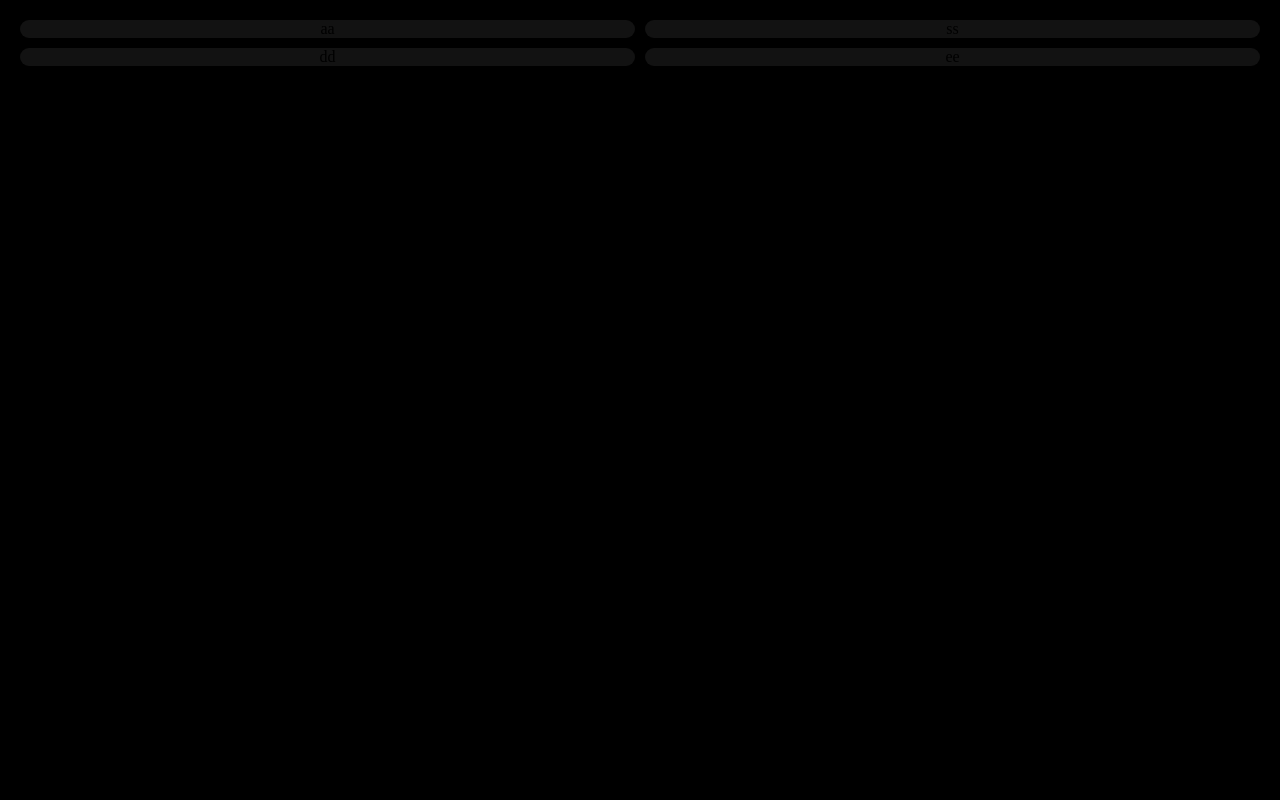
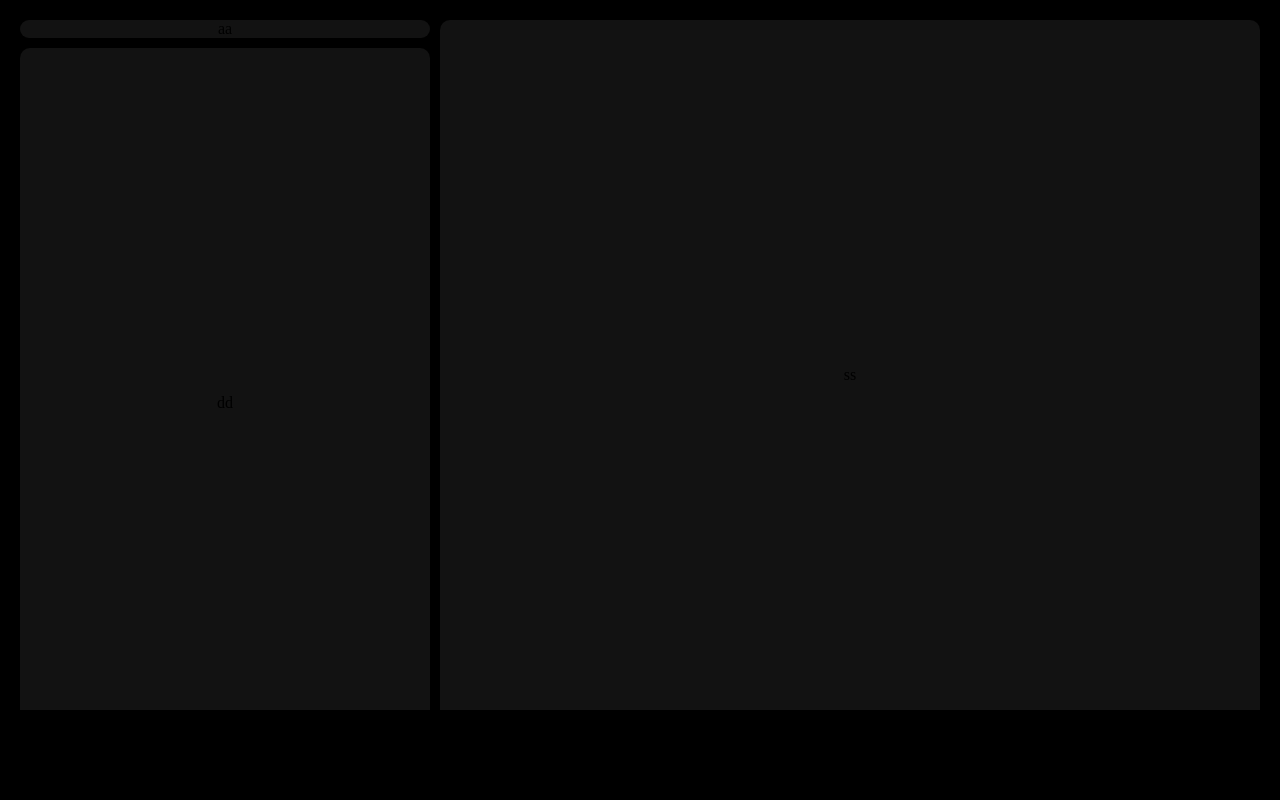
Before and after one commit to Samfaria2002/SpotifyReplica, a Flask app: page /home in a window 1280 px wide. Run offline with Flask 3, Linux system fonts and the light colour scheme.

Commit message:
Formatando grid base

```diff
--- a/static/css/home.min.css
+++ b/static/css/home.min.css
@@ -1,16 +1,23 @@
+@charset "UTF-8";
 /*Mapa de cores*/
+* {
+  margin: 0;
+  padding: 0;
+  box-sizing: border-box;
+}
+
 body {
   background-color: #000000;
   width: 100%;
   height: 100%;
-  margin: 0;
   display: flex;
   flex-direction: column;
 }
 
 .main {
   display: grid;
-  grid-template-columns: repeat(2, 1fr);
+  grid-template-columns: 410px 2fr; /* Ajuste a largura da primeira coluna conforme necessário */
+  grid-template-rows: auto auto;
   grid-gap: 10px;
   flex-grow: 1;
   padding: 20px;
@@ -25,3 +32,33 @@ body {
   align-items: center;
   justify-content: center;
 }
+
+.grid_box:nth-child(1) {
+  grid-column: 1;
+  grid-row: 1;
+}
+
+.grid_box:nth-child(2) {
+  grid-column: 2;
+  grid-row: 1/span 2;
+  height: calc(100vh - 90px);
+}
+
+.grid_box:nth-child(3) {
+  grid-column: 1;
+  grid-row: 2;
+  height: calc(100vh - 90px);
+  border-radius: 10px;
+  border-bottom-left-radius: 10px;
+  border-bottom-right-radius: 10px;
+}
+
+.footer {
+  background-color: #000000;
+  display: block;
+  position: fixed;
+  bottom: 0;
+  left: 0;
+  width: 100%;
+  height: 90px;
+}
--- a/static/sass/home.scss
+++ b/static/sass/home.scss
@@ -11,18 +11,24 @@ $format_grid_box: (
     border-radius: 10px,
 );
 
+* {
+    margin: 0;
+    padding: 0;
+    box-sizing: border-box;
+}
+
 body {
     background-color: map-get($cores, "cor_background");
     width: 100%;
     height: 100%;
-    margin: 0;
     display: flex;
     flex-direction: column;
 }
 
 .main {
     display: grid;
-    grid-template-columns: repeat(2, 1fr);
+    grid-template-columns: 410px 2fr; /* Ajuste a largura da primeira coluna conforme necessário */
+    grid-template-rows: auto auto;
     grid-gap: 10px;
     flex-grow: 1;
     padding: 20px;
@@ -38,3 +44,34 @@ body {
     align-items: center;
     justify-content: center;
 }
+
+.grid_box:nth-child(1) {
+    grid-column: 1;
+    grid-row: 1;
+}
+
+.grid_box:nth-child(2) {
+    grid-column: 2;
+    grid-row: 1 / span 2;
+    height: calc(100vh - 90px);
+}
+
+.grid_box:nth-child(3) {
+    grid-column: 1;
+    grid-row: 2;
+    height: calc(100vh - 90px);
+    border-radius: 10px;
+    border-bottom-left-radius: 10px;
+    border-bottom-right-radius: 10px;
+}
+
+.footer{
+    //background-color: map-get($cores, 'cor_background');
+    background-color: map-get($cores, 'cor_background');
+    display: block;
+    position: fixed;
+    bottom: 0;
+    left: 0;
+    width: 100%;
+    height: 90px;
+}
--- a/templates/home.html
+++ b/templates/home.html
@@ -18,9 +18,17 @@
         <section class="grid_box">
             <div>dd</div>
         </section>
-        <footer class="grid_box">
-            <div>ee</div>
-        </footer>
     </div>
+    <footer class="footer">
+        <div>
+
+        </div>
+        <div>
+
+        </div>
+        <div>
+
+        </div>
+    </footer>
 </body>
 </html>
```
Also changed, not shown: gulpfile.js (+4 -3 lines), routes/rotas.py (line endings or trailing spaces).
